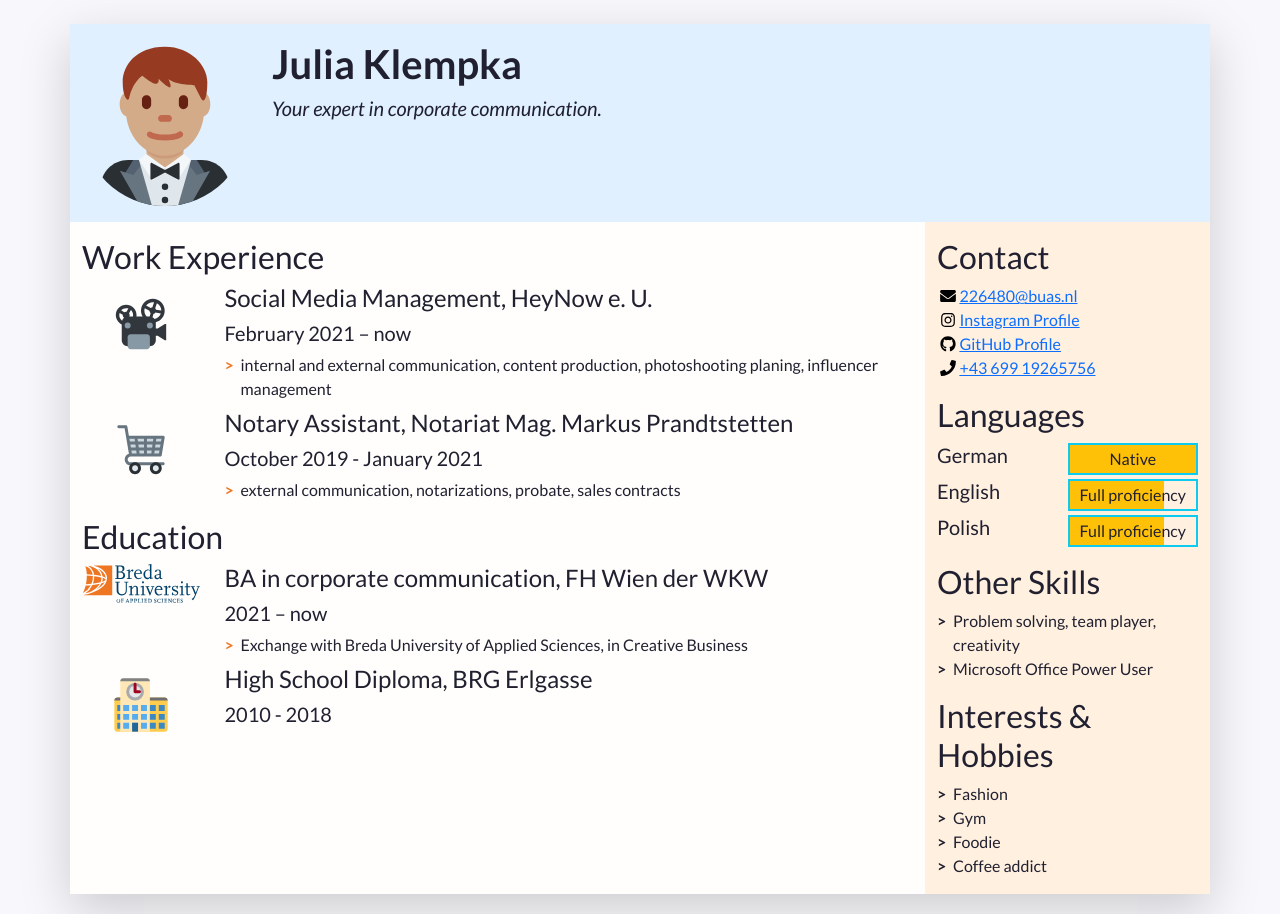
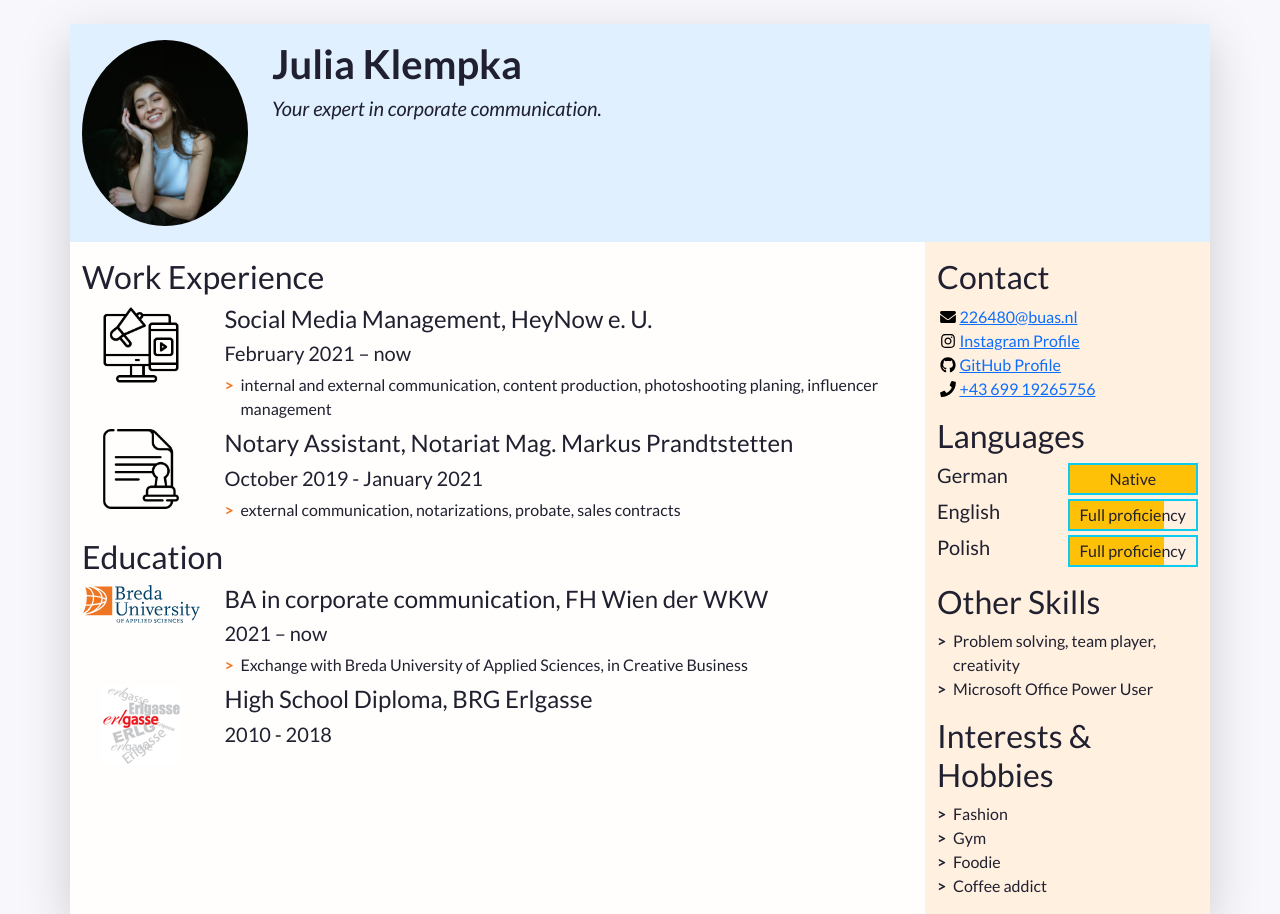
Before and after one commit to Juliaklempka/CV, a plain HTML site: page index.html in a window 1280 px wide. Shown: the top 914 px of the page. Drawn offline with nearby package versions, Linux system fonts and the light colour scheme.

Commit message:
pictures and icons

```diff
--- a/index.html
+++ b/index.html
@@ -48,7 +48,7 @@
             "w-100" makes sure the image takes the full width of the column it's in
             "rounded-circle" cuts a circle around the image
           -->
-          <img class="w-100 rounded-circle my-3" src="images/portrait.svg" alt="Portrait of Firstname Lastname" width="160">
+          <img class="w-100 rounded-circle my-3" src="images/juliaklempka.jpg" alt="Portrait of Firstname Lastname" width="160">
         </div>
         <!--
           A container to wrap around your name and tagline. Full-width at small size, then columns of increasing size.
@@ -86,7 +86,7 @@
               <li class="biography-item row mb-2">
                 <!-- We're using a grid inside a grid so we can align logos and text -->
                 <div class="logo-container col-3 col-sm-2 col-md-3 col-lg-2">
-                  <img class="biography-logo mw-100 d-block mx-auto" src="images/employers/projector.svg" alt="Company logo" width="80">
+                  <img class="biography-logo mw-100 d-block mx-auto" src="images/employers/werbeagentur.png" alt="Company logo" width="80">
                 </div>
                 <div class="biography-contents col-9 col-sm-10 col-md-9 col-lg-10">
                   <h4>Social Media Management, HeyNow e. U.</h4>
@@ -103,7 +103,7 @@
               <li class="biography-item row mb-2">
                 <div class="logo-container col-3 col-sm-2 col-md-3 col-lg-2">
                 <!-- We're using a grid inside a grid so we can align logos and text -->
-                  <img class="biography-logo mw-100 d-block mx-auto" src="images/employers/trolley.svg" alt="Company logo" width="80">
+                  <img class="biography-logo mw-100 d-block mx-auto" src="images/employers/notary.png" alt="Company logo" width="80">
                 </div>
                 <div class="biography-contents col-9 col-sm-10 col-md-9 col-lg-10">
                   <h4>Notary Assistant, Notariat Mag. Markus Prandtstetten</h4>
@@ -142,7 +142,7 @@
               <!-- 2nd item in education -->
               <li class="biography-item row mb-2">
                 <div class="logo-container col-3 col-sm-2 col-md-3 col-lg-2">
-                  <img class="biography-logo mw-100 d-block mx-auto" src="images/schools/school.svg" alt="School logo" width="80">
+                  <img class="biography-logo mw-100 d-block mx-auto" src="images/schools/erlgasse.png" alt="School logo" width="80">
                 </div>
                 <div class="biography-contents col-9 col-sm-10 col-md-9 col-lg-10">
                   <h4>High School Diploma, BRG Erlgasse</h4>
```
Also changed, not shown: images/employers/notary.png (added), images/employers/werbeagentur.png (added), images/img_3391 2.jpg (added), images/juliaklempka.jpg (added), images/schools/erlgasse.png (added), 3 other files.
